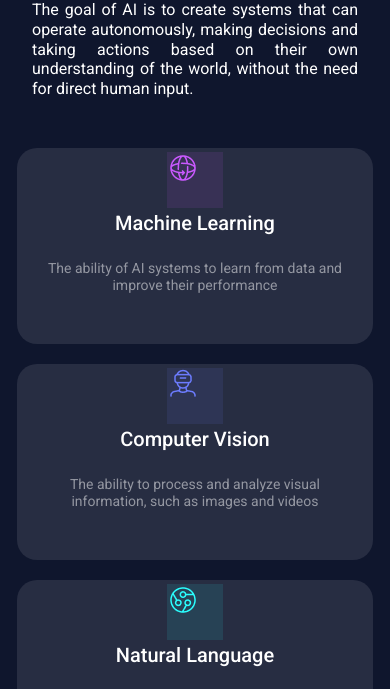
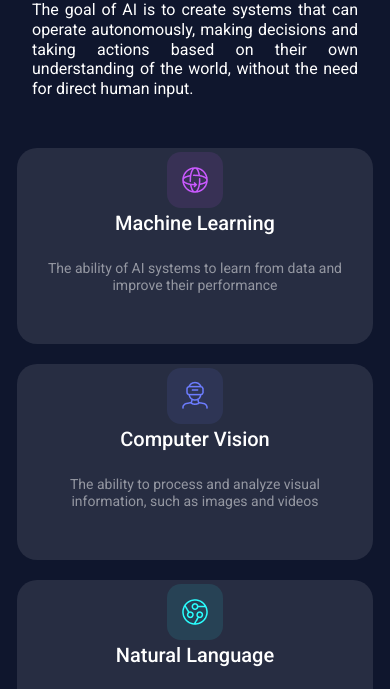
Before and after one commit to MaciejDabrowski1999/Sekcja-4-obszar, a website built with Vite: page index.html in a window 390 px wide. Shown: the part 140-829 px from the top of the page. Built offline with nearby package versions, Linux system fonts and the light colour scheme.

Commit message:
fixed mobile version

```diff
--- a/src/pages/home-page/styles/home-page.scss
+++ b/src/pages/home-page/styles/home-page.scss
@@ -78,6 +78,10 @@ p {
     &_logo{
         width: 56px;
         height: 56px;
+        border-radius: 14px;
+        display: flex;
+        justify-content: center;
+        align-items: center;
         margin: 0 auto;
     };
     &_title{
```
